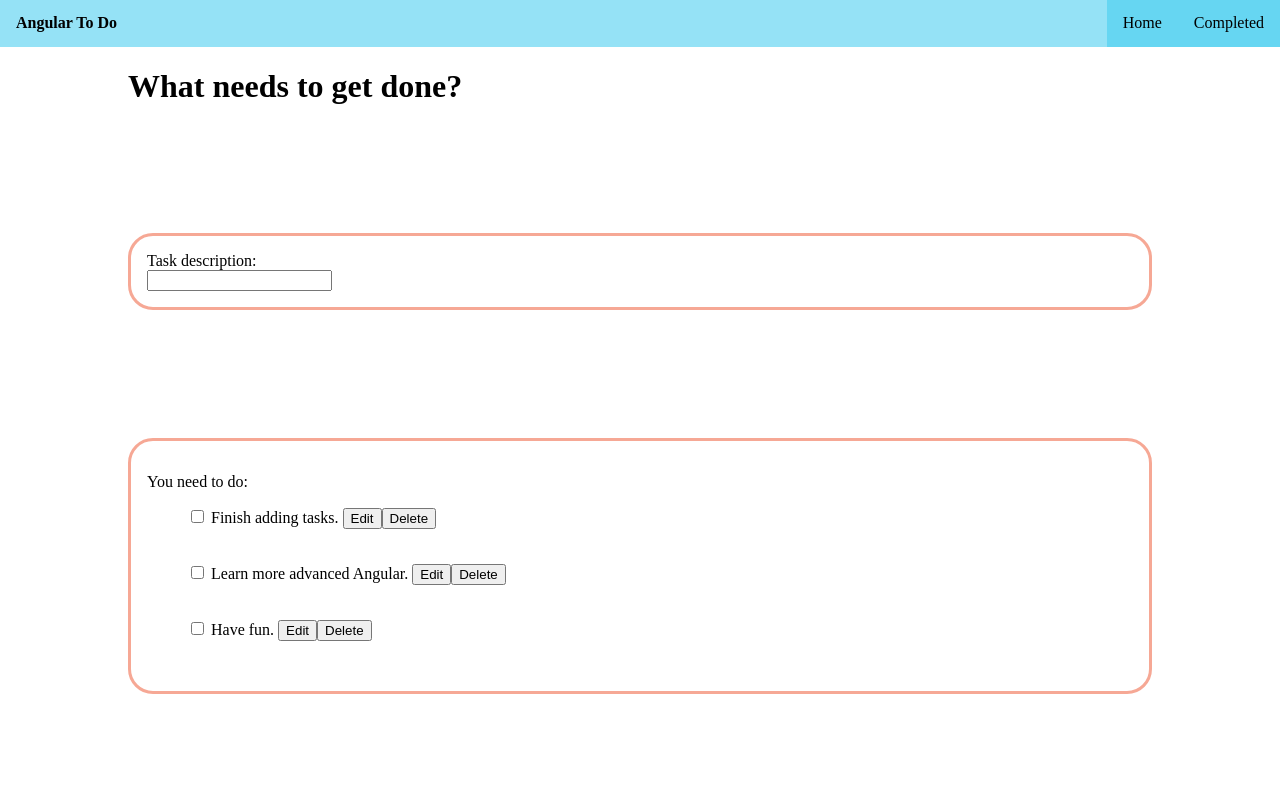
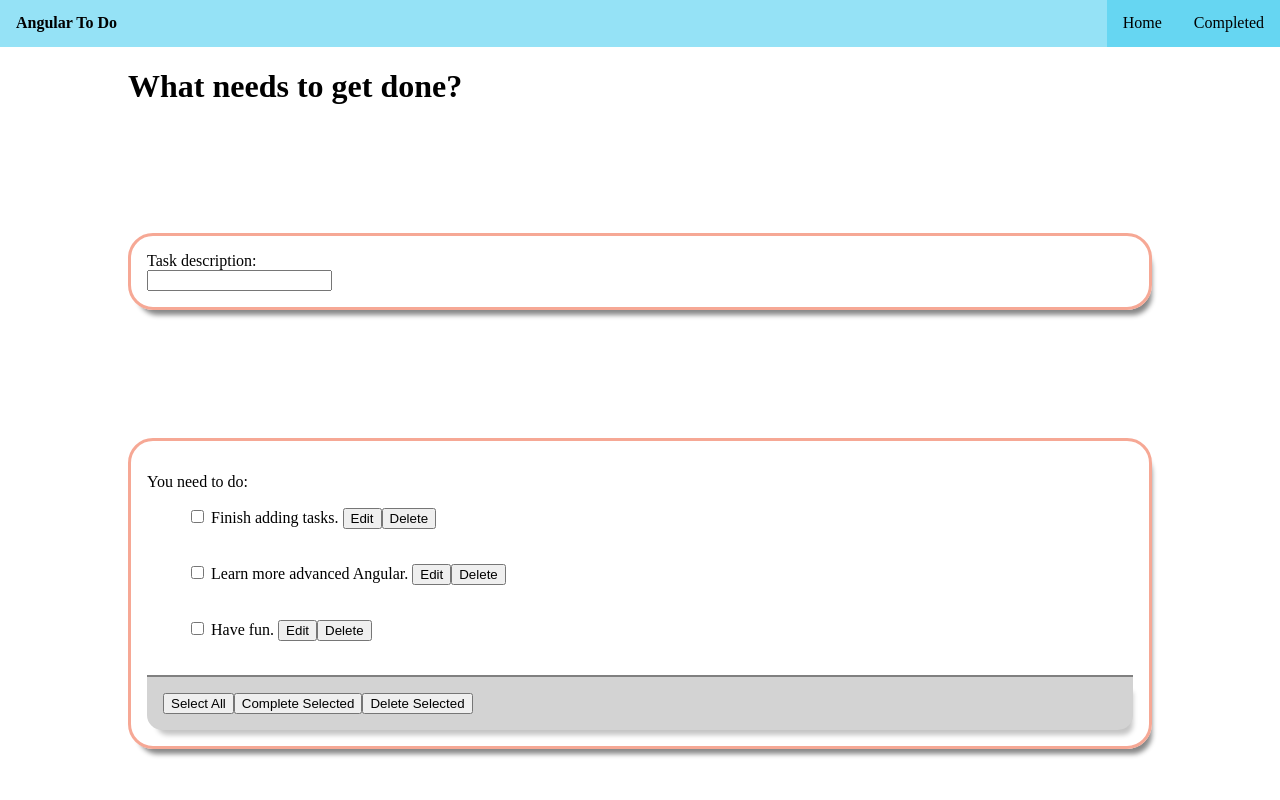
Before and after one commit to trevaftw/angular-to-do, an Angular app: page / in a window 1280 px wide. Shown: the top 800 px of the page. Built offline with nearby package versions, Linux system fonts and the light colour scheme.

Commit message:
added more styling

```diff
--- a/src/app/click-game/click-game.component.css
+++ b/src/app/click-game/click-game.component.css
@@ -4,6 +4,7 @@
     border-style: solid;
     border-color: #F6A895;
     border-radius: 25px;
+    box-shadow: 5px 10px 5px -5px #888888;
 
 }
 
--- a/src/app/home/home.component.css
+++ b/src/app/home/home.component.css
@@ -10,6 +10,7 @@
     border-style: solid;
     border-color: #F6A895;
     border-radius: 25px;
+    box-shadow: 5px 10px 5px -5px #888888;
 
 }
 
@@ -17,3 +18,19 @@
 ul {
     list-style-type: none;
 }
+
+hr {
+    color: #F6A895;
+    margin: 0;
+    padding: 0;
+}
+
+.selected-div {
+    display: flex;
+    margin: 0;
+    padding: 1em;
+    background-color: lightgray;
+    border-radius: 0 0 15px 15px;
+    box-shadow: 5px 10px 5px -5px #c5c5c5;
+
+}
--- a/src/app/home/home.component.html
+++ b/src/app/home/home.component.html
@@ -11,13 +11,21 @@
     <ul *ngFor="let task of tasks">
         <li><input type="checkbox" />
             <ng-template [ngIf]="task.editing === false" [ngIfElse]="editingTask">
-                {{task.title}}. <button class="edit-item" (click)="editTask(task)" >Edit</button>
+                {{task.title}}. <button class="edit-item" (click)="editTask(task)">Edit</button>
             </ng-template>
             <ng-template #editingTask>
-                <input type="text" [(ngModel)]="task.title" /><button class="edit-item" (click)="editTask(task)">Save</button>
+                <input type="text" [(ngModel)]="task.title" /><button class="edit-item"
+                    (click)="editTask(task)">Save</button>
             </ng-template>
-            <button class="remove-item" (click)="deleteTask(task.id)">Delete</button> </li><br />
+            <button class="remove-item" (click)="deleteTask(task.id)">Delete</button>
+        </li><br />
     </ul>
+    <hr noshade="noshade">
+    <div class="selected-div">
+        <button>Select All</button>
+        <button>Complete Selected</button>
+        <button>Delete Selected</button>
+    </div>
 </div>
 
 <click-game></click-game>
```
